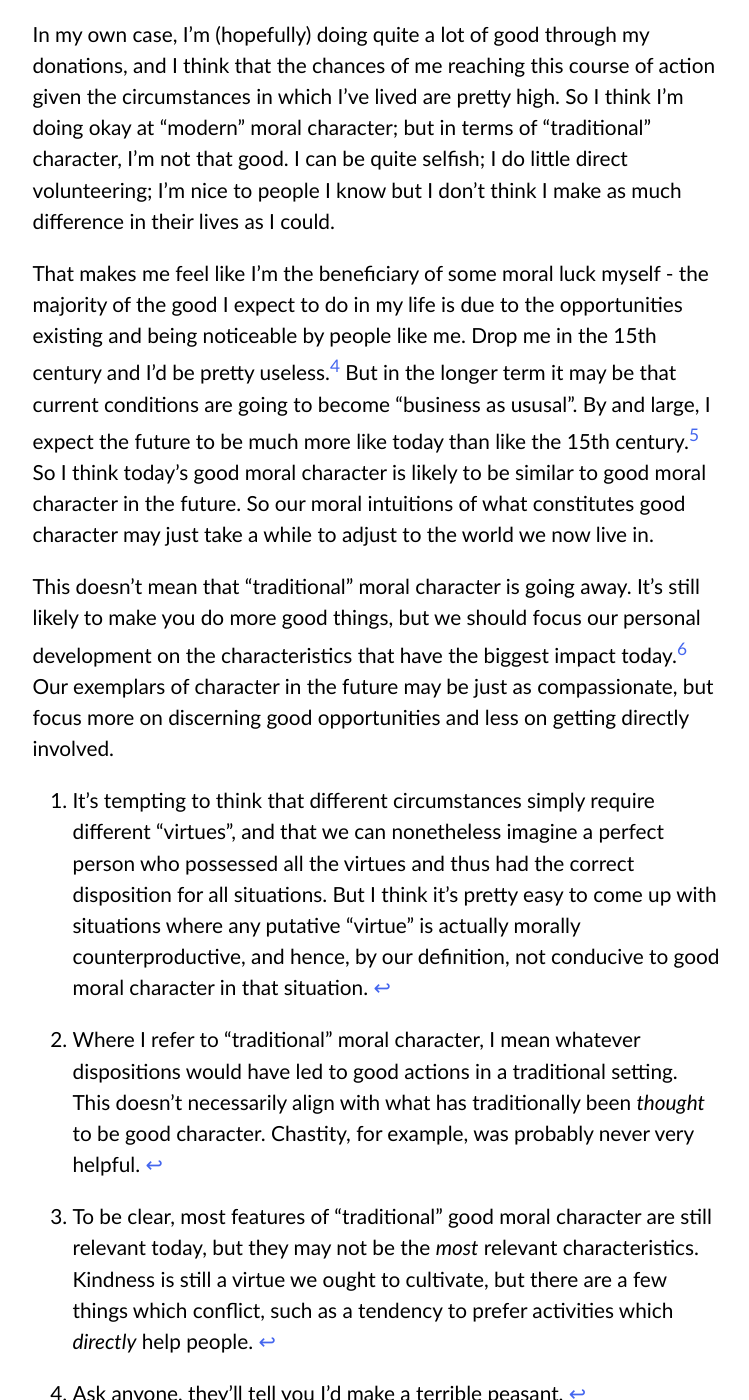
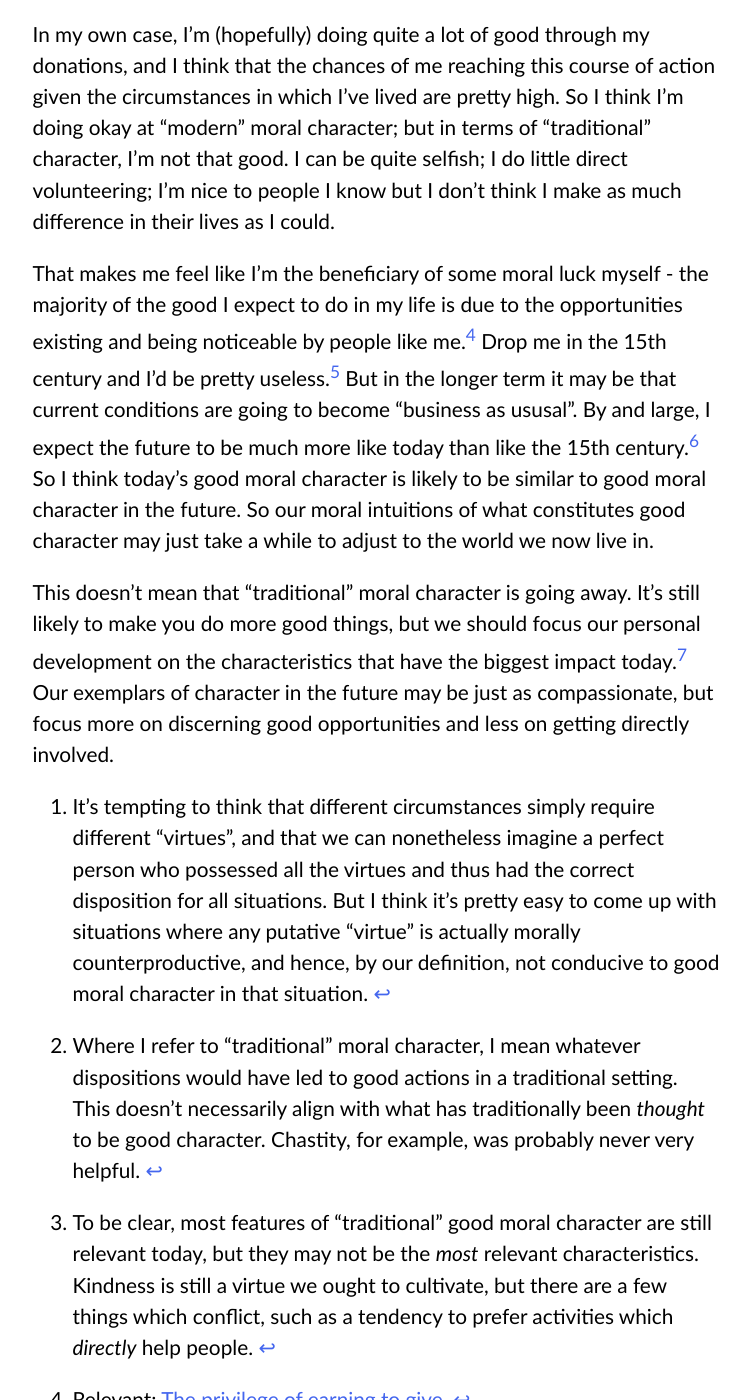
Before and after one commit to michaelpj/termsandtruthconditions, a Jekyll site: the page built from _posts/2015-01-26-consequentialist_moral_character.md, in a window 1280 px wide and 1400 px high, scrolled down 2152 px. Shown: the whole window, without its empty margins (264-1013 px from the left). Built offline with Jekyll 4.4.1, drawn with Linux system fonts in a browser that asks for light colours; nearby versions of some CDN libraries; some web fonts are replaced; Markdown is read by kramdown in place of the engine named in the settings; comment, search, counter and statistics services are not loaded.

Commit message:
Add privilege link

```diff
--- a/_posts/2015-01-26-consequentialist_moral_character.md
+++ b/_posts/2015-01-26-consequentialist_moral_character.md
@@ -98,13 +98,15 @@ as I could.
 
 That makes me feel like I'm the beneficiary of some moral luck myself - the
 majority of the good I expect to do in my life is due to the opportunities
-existing and being noticeable by people like me. Drop me in the 15th century and
+existing and being noticeable by people like me.[^privilege] Drop me in the 15th century and
 I'd be pretty useless.[^peasant] But in the longer term it may be that current conditions are going
 to become "business as ususal". By and large, I expect the future to be
 much more like today than like the 15th century.[^inequality] So I think today's
 good moral character is likely to be similar to good moral character in the future.
 So our moral intuitions of what constitutes good character may just take a while to adjust
 to the world we now live in.
+
+[^privilege]: Relevant: [The privilege of earning to give](http://www.effective-altruism.com/ea/dx/the_privilege_of_earning_to_give/).
 
 This doesn't mean that "traditional" moral character
 is going away. It's still likely to make you do more good things,
```
